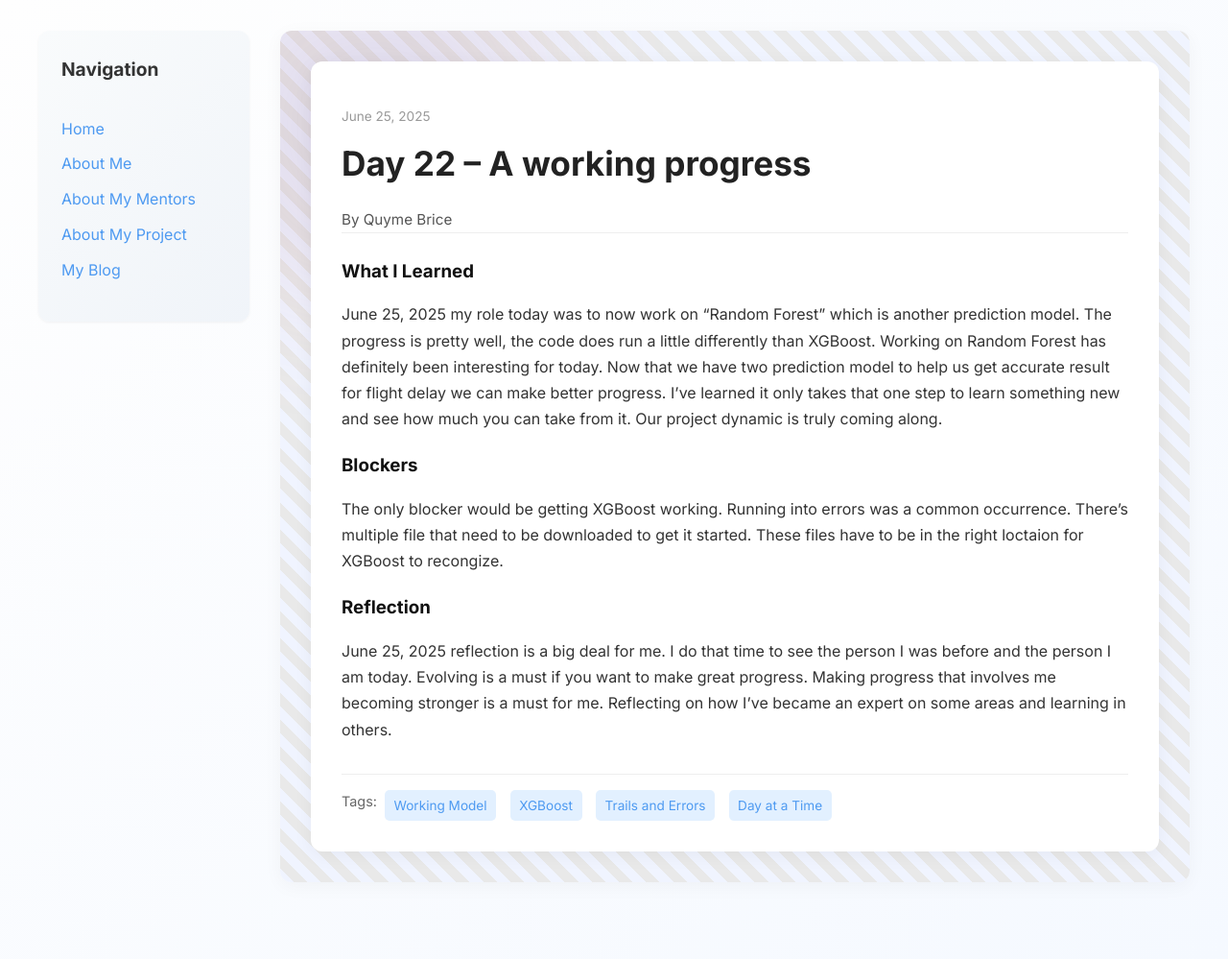
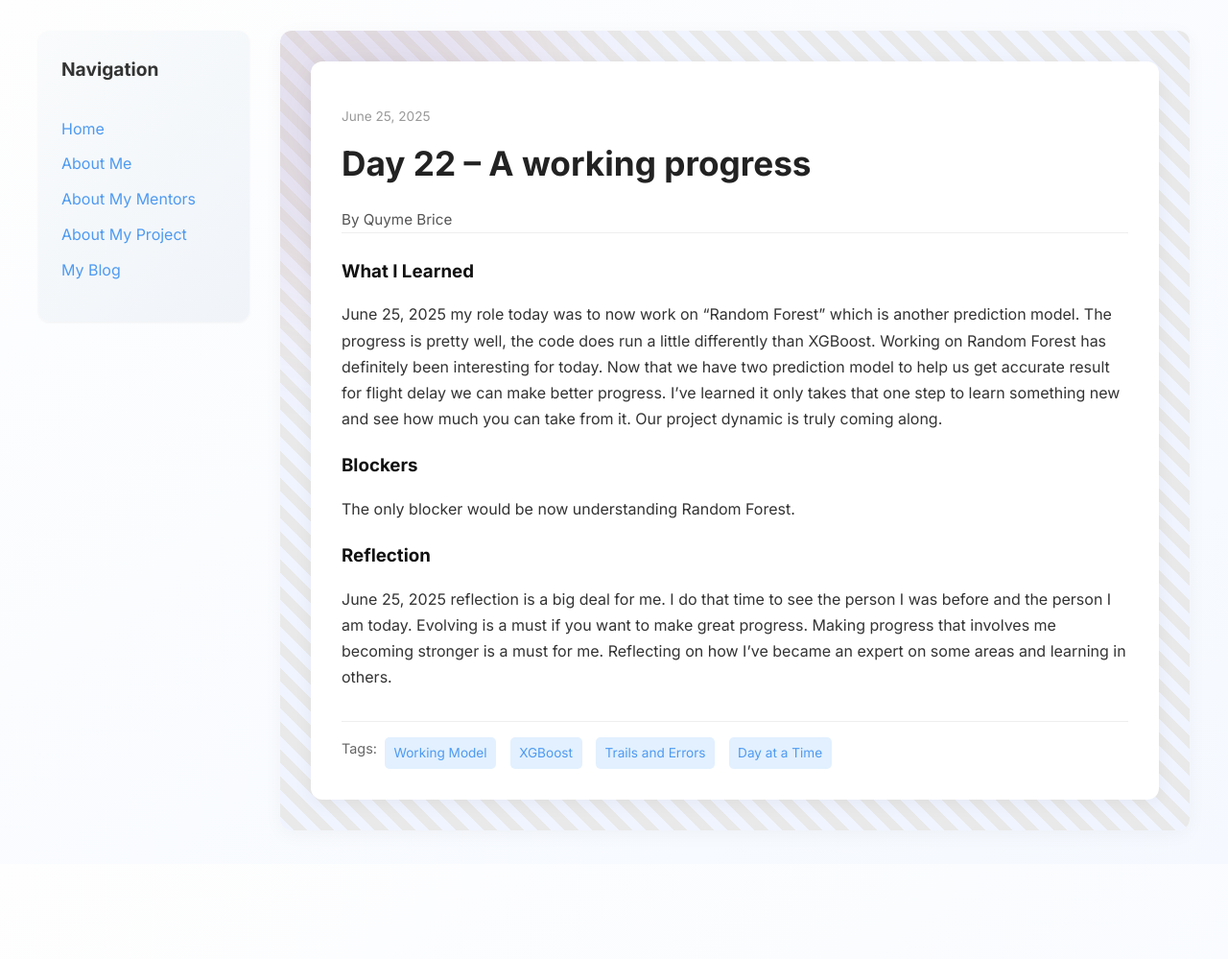
Before and after one commit to Qubri2/Qubri2.github.io, a Jekyll site: the page built from _posts/2025-06-25-day-22.md, in a window 1280 px wide. Shown: the whole page at 96% size. Built offline with Jekyll 4.4.1, drawn with Linux system fonts in a browser that asks for light colours; after the commit the page ends 900 px from its top, so only the background shows below that.

Commit message:
Update 2025-06-25-day-22.md

```diff
--- a/_posts/2025-06-25-day-22.md
+++ b/_posts/2025-06-25-day-22.md
@@ -12,7 +12,7 @@ what_i_learned: |
 
 
 blockers: |
-  The only blocker would be getting XGBoost working. Running into errors was a common occurrence. There's multiple file that need to be downloaded to get it started. These files have to be in the right loctaion for XGBoost to recongize.
+  The only blocker would be now understanding Random Forest.
 
 reflection: |
   June 25, 2025 reflection is a big deal for me. I do that time to see the person I was before and the person I am today. Evolving is a must if you want to make great progress. Making progress that involves me becoming stronger is a must for me. Reflecting on how I've became an expert on some areas and learning in others.
```
